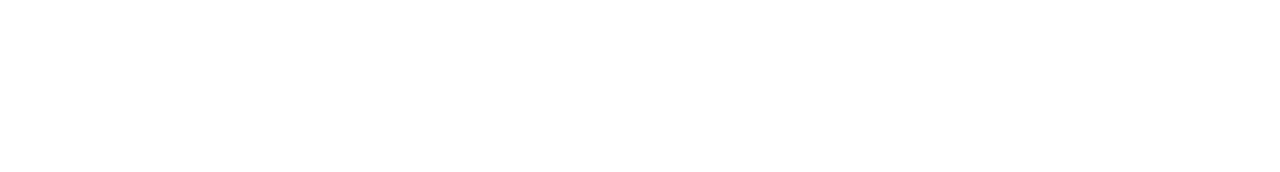
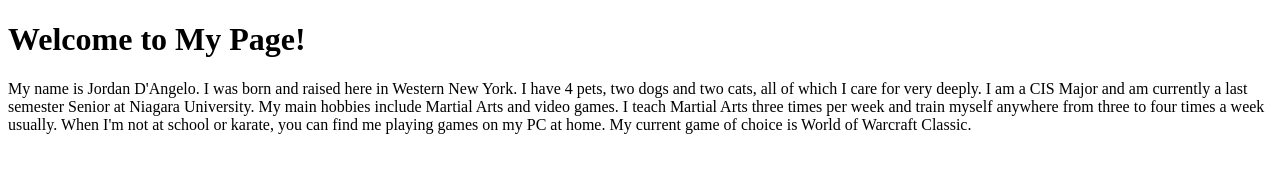
Before and after one commit to Jordan3448/WebDesign, a plain HTML site: page project/index.html in a window 1280 px wide. Drawn offline with Linux system fonts and the light colour scheme.

Commit message:
Add files via upload
Added basic elements to the page and formatted the body content for the page.

```diff
--- a/project/index.html
+++ b/project/index.html
@@ -1,5 +1,23 @@
-<!DOCTYPE html>
+<!doctype html>
+
 <html>
+  <head>
+    <meta charset="utf-8">
+    <title>Jordan's Website</title>
+  </head>
+
+  <body>
+    <h1>Welcome to My Page!</h1>
+    <p>My name is Jordan D'Angelo. I was born and raised here in Western New York.
+    I have 4 pets, two dogs and two cats, all of which I care for very deeply.
+    I am a CIS Major and am currently a last semester Senior at Niagara University.
+    My main hobbies include Martial Arts and video games. I teach Martial Arts
+    three times per week and train myself anywhere from three to four times a week usually.
+    When I'm not at school or karate, you can find me playing games on my PC at home.
+    My current game of choice is World of Warcraft Classic.</p>
+    <!--Continue working on my personal page. I still need to add a photo,
+    link to a new page and an email link -->
+  </body>
 
 
 </html>
```
